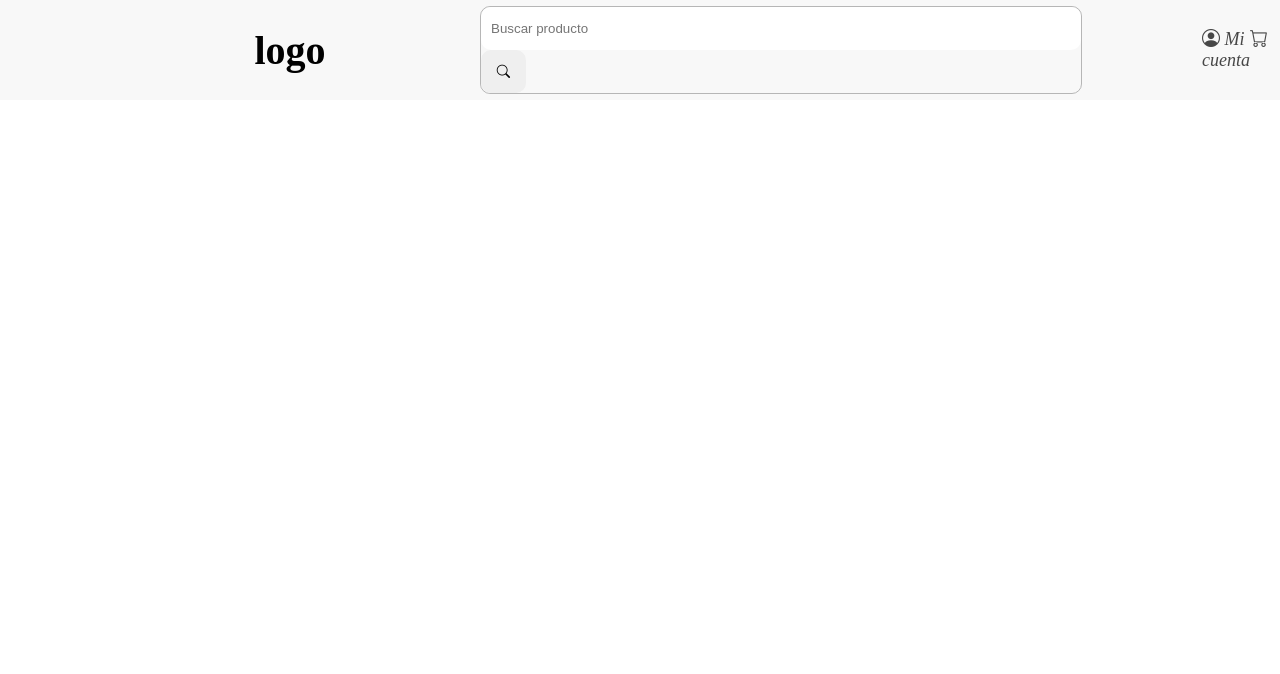
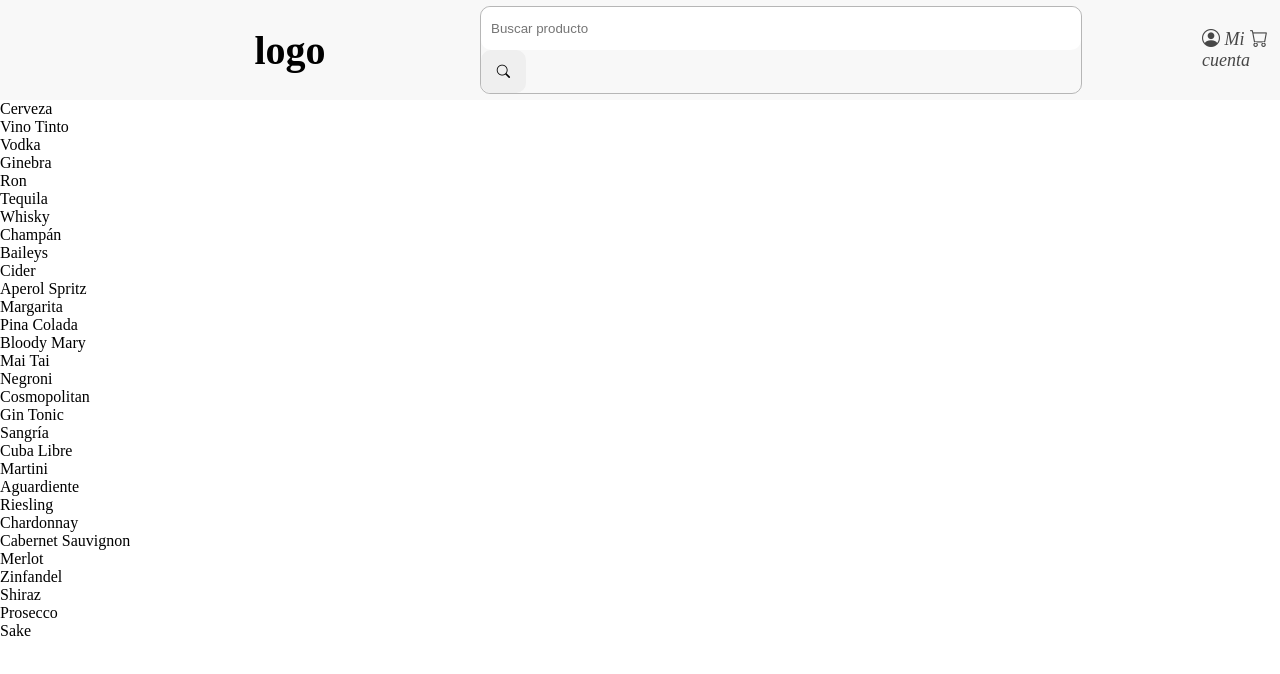
Before and after one commit to Orlandperez/ecommerce, a React (Vite) app: page / in a window 1280 px wide. Shown: the top 674 px of the page. Built offline with nearby package versions, Linux system fonts and the light colour scheme.

Commit message:
crear json para obtener datos

```diff
--- /dev/null
+++ b/src/back/dataBack.json
@@ -0,0 +1,305 @@
+{
+  "bebidas": [
+    {
+      "id": 1,
+      "nombre": "Cerveza",
+      "tipo": "Cerveza",
+      "alcohol": 5.0,
+      "descripcion": "Bebida fermentada a base de cebada.",
+      "precio": 5.0,
+      "stock": 100,
+      "imagen": "https://cdn.pixabay.com/photo/2016/03/11/16/24/beer-1253445_1280.jpg"
+    },
+    {
+      "id": 2,
+      "nombre": "Vino Tinto",
+      "tipo": "Vino",
+      "alcohol": 12.0,
+      "descripcion": "Vino hecho de uvas rojas.",
+      "precio": 15.0,
+      "stock": 50,
+      "imagen": "https://cdn.pixabay.com/photo/2016/08/02/00/01/red-wine-1564911_1280.jpg"
+    },
+    {
+      "id": 3,
+      "nombre": "Vodka",
+      "tipo": "Licor",
+      "alcohol": 40.0,
+      "descripcion": "Licor destilado de granos o papas.",
+      "precio": 20.0,
+      "stock": 75,
+      "imagen": "https://cdn.pixabay.com/photo/2017/06/22/17/27/vodka-2434585_1280.jpg"
+    },
+    {
+      "id": 4,
+      "nombre": "Ginebra",
+      "tipo": "Licor",
+      "alcohol": 37.5,
+      "descripcion": "Licor destilado con bayas de enebro.",
+      "precio": 18.0,
+      "stock": 60,
+      "imagen": "https://cdn.pixabay.com/photo/2015/09/30/16/36/gin-980107_1280.jpg"
+    },
+    {
+      "id": 5,
+      "nombre": "Ron",
+      "tipo": "Licor",
+      "alcohol": 40.0,
+      "descripcion": "Destilado de la caña de azúcar.",
+      "precio": 22.0,
+      "stock": 80,
+      "imagen": "https://cdn.pixabay.com/photo/2014/05/22/13/48/rum-351115_1280.jpg"
+    },
+    {
+      "id": 6,
+      "nombre": "Tequila",
+      "tipo": "Licor",
+      "alcohol": 40.0,
+      "descripcion": "Licor destilado del agave.",
+      "precio": 25.0,
+      "stock": 30,
+      "imagen": "https://cdn.pixabay.com/photo/2016/06/01/14/57/tequila-1438932_1280.jpg"
+    },
+    {
+      "id": 7,
+      "nombre": "Whisky",
+      "tipo": "Licor",
+      "alcohol": 40.0,
+      "descripcion": "Bebida destilada a partir de cereales.",
+      "precio": 30.0,
+      "stock": 40,
+      "imagen": "https://cdn.pixabay.com/photo/2016/11/21/14/21/whiskey-1842776_1280.jpg"
+    },
+    {
+      "id": 8,
+      "nombre": "Champán",
+      "tipo": "Vino",
+      "alcohol": 12.0,
+      "descripcion": "Vino espumoso de la región de Champagne.",
+      "precio": 35.0,
+      "stock": 20,
+      "imagen": "https://cdn.pixabay.com/photo/2016/07/05/08/48/champagne-1459790_1280.jpg"
+    },
+    {
+      "id": 9,
+      "nombre": "Baileys",
+      "tipo": "Licor",
+      "alcohol": 17.0,
+      "descripcion": "Licor cremoso de whisky y crema.",
+      "precio": 28.0,
+      "stock": 50,
+      "imagen": "https://cdn.pixabay.com/photo/2017/09/06/18/36/bottle-2781096_1280.jpg"
+    },
+    {
+      "id": 10,
+      "nombre": "Cider",
+      "tipo": "Cerveza",
+      "alcohol": 5.0,
+      "descripcion": "Bebida fermentada de manzana.",
+      "precio": 6.0,
+      "stock": 90,
+      "imagen": "https://cdn.pixabay.com/photo/2016/11/23/14/26/cider-1851466_1280.jpg"
+    },
+    {
+      "id": 11,
+      "nombre": "Aperol Spritz",
+      "tipo": "Cóctel",
+      "alcohol": 11.0,
+      "descripcion": "Cóctel refrescante con Aperol y prosecco.",
+      "precio": 10.0,
+      "stock": 50,
+      "imagen": "https://cdn.pixabay.com/photo/2016/09/16/02/01/apero-1582381_1280.jpg"
+    },
+    {
+      "id": 12,
+      "nombre": "Margarita",
+      "tipo": "Cóctel",
+      "alcohol": 15.0,
+      "descripcion": "Cóctel clásico de tequila, limón y licor de naranja.",
+      "precio": 12.0,
+      "stock": 40,
+      "imagen": "https://cdn.pixabay.com/photo/2015/05/14/19/45/margarita-720038_1280.jpg"
+    },
+    {
+      "id": 13,
+      "nombre": "Pina Colada",
+      "tipo": "Cóctel",
+      "alcohol": 12.0,
+      "descripcion": "Cóctel tropical de ron, piña y crema de coco.",
+      "precio": 10.0,
+      "stock": 45,
+      "imagen": "https://cdn.pixabay.com/photo/2016/03/11/16/24/cocktail-1253457_1280.jpg"
+    },
+    {
+      "id": 14,
+      "nombre": "Bloody Mary",
+      "tipo": "Cóctel",
+      "alcohol": 12.0,
+      "descripcion": "Cóctel de vodka, tomate y especias.",
+      "precio": 11.0,
+      "stock": 30,
+      "imagen": "https://cdn.pixabay.com/photo/2016/03/11/16/29/cocktail-1253459_1280.jpg"
+    },
+    {
+      "id": 15,
+      "nombre": "Mai Tai",
+      "tipo": "Cóctel",
+      "alcohol": 14.0,
+      "descripcion": "Cóctel tropical a base de ron y frutas.",
+      "precio": 12.0,
+      "stock": 35,
+      "imagen": "https://cdn.pixabay.com/photo/2016/03/11/16/29/cocktail-1253458_1280.jpg"
+    },
+    {
+      "id": 16,
+      "nombre": "Negroni",
+      "tipo": "Cóctel",
+      "alcohol": 24.0,
+      "descripcion": "Cóctel a base de ginebra, vermut y Campari.",
+      "precio": 15.0,
+      "stock": 25,
+      "imagen": "https://cdn.pixabay.com/photo/2016/03/11/16/31/cocktail-1253461_1280.jpg"
+    },
+    {
+      "id": 17,
+      "nombre": "Cosmopolitan",
+      "tipo": "Cóctel",
+      "alcohol": 14.0,
+      "descripcion": "Cóctel a base de vodka, triple sec y limón.",
+      "precio": 12.0,
+      "stock": 50,
+      "imagen": "https://cdn.pixabay.com/photo/2016/03/11/16/25/cocktail-1253453_1280.jpg"
+    },
+    {
+      "id": 18,
+      "nombre": "Gin Tonic",
+      "tipo": "Cóctel",
+      "alcohol": 12.0,
+      "descripcion": "Cóctel refrescante de ginebra y agua tónica.",
+      "precio": 10.0,
+      "stock": 60,
+      "imagen": "https://cdn.pixabay.com/photo/2016/03/11/16/29/cocktail-1253460_1280.jpg"
+    },
+    {
+      "id": 19,
+      "nombre": "Sangría",
+      "tipo": "Cóctel",
+      "alcohol": 9.0,
+      "descripcion": "Bebida española a base de vino y frutas.",
+      "precio": 8.0,
+      "stock": 40,
+      "imagen": "https://cdn.pixabay.com/photo/2016/11/23/14/31/sangria-1851468_1280.jpg"
+    },
+    {
+      "id": 20,
+      "nombre": "Cuba Libre",
+      "tipo": "Cóctel",
+      "alcohol": 10.0,
+      "descripcion": "Cóctel de ron con cola y limón.",
+      "precio": 9.0,
+      "stock": 70,
+      "imagen": "https://cdn.pixabay.com/photo/2016/09/12/10/24/cuba-libre-1581361_1280.jpg"
+    },
+    {
+      "id": 21,
+      "nombre": "Martini",
+      "tipo": "Cóctel",
+      "alcohol": 15.0,
+      "descripcion": "Cóctel clásico de ginebra y vermut.",
+      "precio": 12.0,
+      "stock": 50,
+      "imagen": "https://cdn.pixabay.com/photo/2017/11/09/06/09/martini-2921637_1280.jpg"
+    },
+    {
+      "id": 22,
+      "nombre": "Aguardiente",
+      "tipo": "Destilado",
+      "alcohol": 40.0,
+      "descripcion": "Bebida alcohólica fuerte de origen variado.",
+      "precio": 15.0,
+      "stock": 30,
+      "imagen": "https://cdn.pixabay.com/photo/2016/06/04/19/18/aguardiente-1438125_1280.jpg"
+    },
+    {
+      "id": 23,
+      "nombre": "Riesling",
+      "tipo": "Vino",
+      "alcohol": 8.5,
+      "descripcion": "Vino blanco aromático y dulce.",
+      "precio": 12.0,
+      "stock": 65,
+      "imagen": "https://cdn.pixabay.com/photo/2016/06/02/18/44/riesling-1436420_1280.jpg"
+    },
+    {
+      "id": 24,
+      "nombre": "Chardonnay",
+      "tipo": "Vino",
+      "alcohol": 13.0,
+      "descripcion": "Vino blanco seco, muy popular en todo el mundo.",
+      "precio": 12.0,
+      "stock": 70,
+      "imagen": "https://cdn.pixabay.com/photo/2016/11/23/14/14/chardonnay-1851436_1280.jpg"
+    },
+    {
+      "id": 25,
+      "nombre": "Cabernet Sauvignon",
+      "tipo": "Vino",
+      "alcohol": 14.0,
+      "descripcion": "Vino tinto robusto y con cuerpo.",
+      "precio": 15.0,
+      "stock": 60,
+      "imagen": "https://cdn.pixabay.com/photo/2016/11/23/14/27/cabernet-sauvignon-1851465_1280.jpg"
+    },
+    {
+      "id": 26,
+      "nombre": "Merlot",
+      "tipo": "Vino",
+      "alcohol": 13.5,
+      "descripcion": "Vino tinto suave y afrutado.",
+      "precio": 14.0,
+      "stock": 50,
+      "imagen": "https://cdn.pixabay.com/photo/2016/11/23/14/12/merlot-1851435_1280.jpg"
+    },
+    {
+      "id": 27,
+      "nombre": "Zinfandel",
+      "tipo": "Vino",
+      "alcohol": 14.0,
+      "descripcion": "Vino tinto afrutado originario de California.",
+      "precio": 16.0,
+      "stock": 40,
+      "imagen": "https://cdn.pixabay.com/photo/2016/11/23/14/23/zinfandel-1851452_1280.jpg"
+    },
+    {
+      "id": 28,
+      "nombre": "Shiraz",
+      "tipo": "Vino",
+      "alcohol": 14.5,
+      "descripcion": "Vino tinto con un perfil especiado y afrutado.",
+      "precio": 18.0,
+      "stock": 30,
+      "imagen": "https://cdn.pixabay.com/photo/2016/11/23/14/24/shiraz-1851453_1280.jpg"
+    },
+    {
+      "id": 29,
+      "nombre": "Prosecco",
+      "tipo": "Vino",
+      "alcohol": 11.0,
+      "descripcion": "Vino espumoso italiano, ideal para celebraciones.",
+      "precio": 15.0,
+      "stock": 55,
+      "imagen": "https://cdn.pixabay.com/photo/2016/11/23/14/14/prosecco-1851436_1280.jpg"
+    },
+    {
+      "id": 30,
+      "nombre": "Sake",
+      "tipo": "Licor",
+      "alcohol": 15.0,
+      "descripcion": "Licor de arroz japonés.",
+      "precio": 20.0,
+      "stock": 25,
+      "imagen": "https://cdn.pixabay.com/photo/2016/11/23/14/11/sake-1851459_1280.jpg"
+
+    }
+  ]
+}
--- a/src/component/header/Header.jsx
+++ b/src/component/header/Header.jsx
@@ -1,7 +1,16 @@
-import './Header.css'
+import { useEffect, useState } from 'react' ;
+import productos from '../../back/dataBack.json' ;
+import './Header.css' ;
 
 
 export default function Header() {
+    const [data, setData] = useState([])
+
+    useEffect(()=> {
+        setData(productos.bebidas)
+        console.log(data)
+    } ,[data])
+
     return(
         <>
         <header>
@@ -9,14 +18,22 @@ export default function Header() {
             <nav>
                 <div>
                     <input type="text" placeholder="Buscar producto"/>
-                    <button><i class="bi bi-search"></i></button>
+                    <button><i className="bi bi-search"></i></button>
+
                 </div>
                 <ul>
-                    <li><a href=""> <i class="bi bi-person-circle"> Mi cuenta</i></a></li>
-                    <li><a href=""><i class="bi bi-cart"></i></a></li>
+                    <li><a href=""> <i className="bi bi-person-circle"> Mi cuenta</i></a></li>
+                    <li><a href=""><i className="bi bi-cart"></i></a></li>
                 </ul>
             </nav>
         </header>
+        <ul>
+            {
+                data.map((p, i)=>
+                <li key={i}>{p.nombre}</li>
+                )
+            }
+        </ul>
         </>
     )
 }
```
